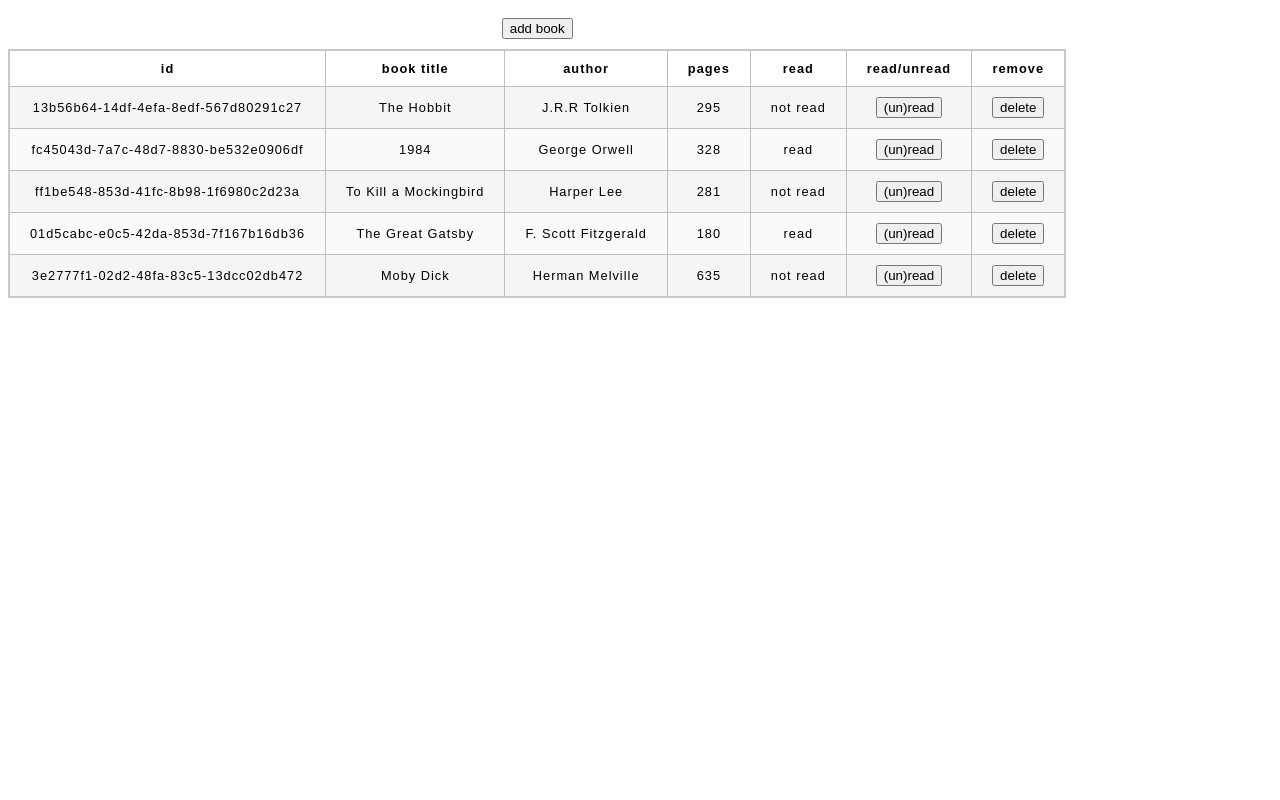
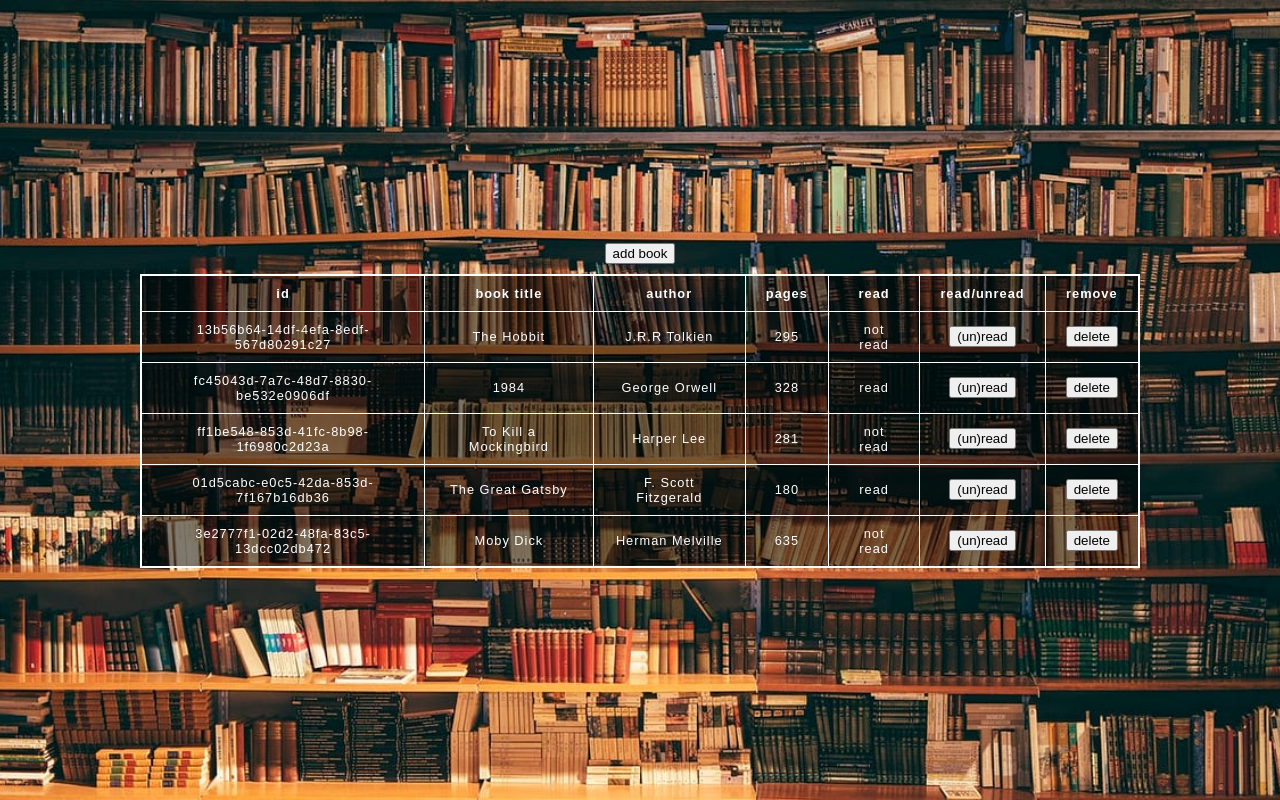
Before and after one commit to Sibonginhlanhla/library, a plain HTML site: page index.html in a window 1280 px wide. Drawn offline with Linux system fonts and the light colour scheme.

Commit message:
feat: persist myLibrary to localStorage and load saved data on page load

```diff
--- a/index.js
+++ b/index.js
@@ -9,6 +9,7 @@ const pages = document.querySelector("#pages");
 const selectEl = document.querySelector("#read");
 const newBook = [];
 
+/*
 const myLibrary = [
     new Book("The Hobbit", "J.R.R Tolkien", "295", "not read"),
     new Book("1984", "George Orwell", "328", "read"),
@@ -20,6 +21,33 @@ const myLibrary = [
 for (let i of myLibrary){
     renderBook(i);
 }
+*/
+
+function updateLocalStorage() {
+    localStorage.setItem("myLibrary", JSON.stringify(myLibrary));
+}
+
+let myLibrary = [];
+
+const storedLibrary = localStorage.getItem("myLibrary");
+if (storedLibrary) {
+    const parsed = JSON.parse(storedLibrary);
+    myLibrary = parsed.map(book => new Book(book.title, book.author, book.pages, book.read));
+} else {
+    myLibrary = [
+        new Book("The Hobbit", "J.R.R Tolkien", "295", "not read"),
+        new Book("1984", "George Orwell", "328", "read"),
+        new Book("To Kill a Mockingbird", "Harper Lee", "281", "not read"),
+        new Book("The Great Gatsby", "F. Scott Fitzgerald", "180", "read"),
+        new Book("Moby Dick", "Herman Melville", "635", "not read")
+    ];
+    updateLocalStorage(); // Save initial books if nothing exists yet
+}
+
+for (let i of myLibrary){
+    renderBook(i);
+}
+
 
 function Book(title, author, pages, read) {
     if (!new.target)throw Error("add new keyword to create");
@@ -63,26 +91,13 @@ function renderBook(i) {
         for (let j = 0; j < myLibrary.length; ++j){
             if (i.id === myLibrary[j].id){
                 myLibrary.splice(j, 1);
+                updateLocalStorage();
                 //console.log(myLibrary);
                 break;
             }
         }
-        //myLibrary.splice()
     });
 }
-/*
-function addBookToLibrary(arr) {
-    if (arr.length === 0)return;
-    myLibrary.push(newBook);
-    const book = document.createElement("tr");
-    for (let property of arr){
-        let data = document.createElement("td");
-        data.textContent = property;
-        book.appendChild(data);
-    }
-    //console.log(book);
-    table.appendChild(book);
-}*/
 
 add.addEventListener("click", () => {
     dialogue.showModal();
@@ -100,7 +115,7 @@ confirmBtn.addEventListener("click", (event) => {
         selectEl.value
     );
     myLibrary.push(newBook);
-    //console.log(newBook);
+    updateLocalStorage();
     renderBook(newBook);
     favDialog.close();
 
--- a/styles.css
+++ b/styles.css
@@ -1,16 +1,35 @@
-html {
+body {
     font-family: sans-serif;
+    color: white;
+    background-image: url('lib.jpg');
+    background-size: cover;
+    background-repeat: repeat;
+    background-position: center;
+    margin: 0;
+    padding: 0;
+    display: flex;
+    flex-direction: column;
+    align-items: center;
+    justify-content: center;
+    min-height: 100vh;
 }
 
 table {
     border-collapse: collapse;
-    border: 2px solid rgb(200,200,200);
+    border: 2px solid white;
     letter-spacing: 1px;
     font-size: 0.8rem;
+    background-color: rgba(0, 0, 0, 0.5); /* semi-transparent bg */
+    color: white;
+    margin: 2rem auto;
+    width: 90%;       /* or a fixed width like 800px */
+    max-width: 1000px;
+    text-align: center;
 }
 
+
 td, th {
-    border: 1px solid rgb(190,190,190);
+    border: 1px solid white;
     padding: 10px 20px;
 }
 
@@ -32,11 +51,3 @@ caption {
     );
     opacity: 0.75;
 }
-
-tr:nth-child(even) td {
-    background-color: rgb(250,250,250);
-}
-
-tr:nth-child(odd) td {
-    background-color: rgb(245,245,245);
-}
```
Also changed, not shown: lib.jpg (added).
